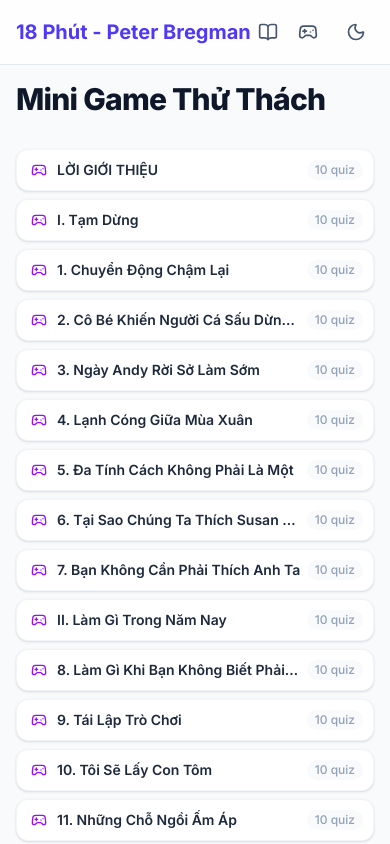
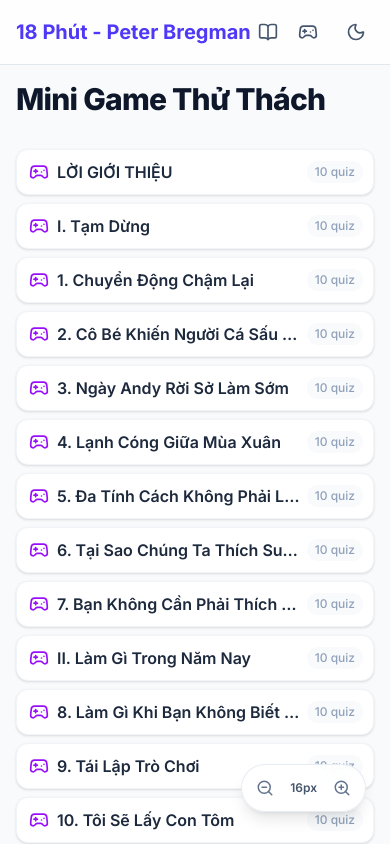
Before and after one commit to ttminh27/18phut, a Next.js app: page /quizzes in a window 390 px wide. Shown: the top 844 px of the page. Built offline with nearby package versions, Linux system fonts and the light colour scheme.

Commit message:
Add font-size zoom functionality to both Book and Game directory pages

```diff
--- /dev/null
+++ b/src/app/chapters/ChaptersClient.tsx
@@ -0,0 +1,65 @@
+"use client";
+
+import { useState } from "react";
+import Link from "next/link";
+import { BookText, ZoomIn, ZoomOut } from "lucide-react";
+import { Chapter } from "@/lib/chapters";
+
+export default function ChaptersClient({ chapters }: { chapters: Chapter[] }) {
+  const [fontSize, setFontSize] = useState(16); // Default base font size
+
+  const handleZoomIn = () => setFontSize(s => Math.min(s + 2, 24));
+  const handleZoomOut = () => setFontSize(s => Math.max(s - 2, 12));
+
+  return (
+    <div className="relative animate-in fade-in slide-in-from-bottom-4 duration-500">
+      {/* Floating Zoom Controls */}
+      <div className="fixed bottom-8 right-6 md:right-8 z-50 flex items-center bg-white/90 dark:bg-slate-800/95 backdrop-blur-md p-1.5 rounded-full shadow-lg border border-slate-200/80 dark:border-slate-700/80 hover:shadow-xl transition-all duration-300 hover:scale-105 active:scale-95">
+        <button
+          onClick={handleZoomOut}
+          className="p-2 text-slate-500 dark:text-slate-400 hover:bg-slate-100 dark:hover:bg-slate-700 hover:text-indigo-600 dark:hover:text-indigo-400 rounded-full transition-all disabled:opacity-30 disabled:pointer-events-none"
+          disabled={fontSize <= 12}
+          title="Thu nhỏ chữ"
+        >
+          <ZoomOut className="w-4.5 h-4.5" />
+        </button>
+        <span className="text-xs font-semibold text-slate-600 dark:text-slate-300 px-2 select-none min-w-[40px] text-center">{fontSize}px</span>
+        <button
+          onClick={handleZoomIn}
+          className="p-2 text-slate-500 dark:text-slate-400 hover:bg-slate-100 dark:hover:bg-slate-700 hover:text-indigo-600 dark:hover:text-indigo-400 rounded-full transition-all disabled:opacity-30 disabled:pointer-events-none"
+          disabled={fontSize >= 24}
+          title="Phóng to chữ"
+        >
+          <ZoomIn className="w-4.5 h-4.5" />
+        </button>
+      </div>
+
+      <h1
+        className="font-extrabold tracking-tight text-slate-900 dark:text-slate-100 mb-8"
+        style={{ fontSize: `${fontSize * 1.875}px`, lineHeight: "1.2" }}
+      >
+        Mục Lục
+      </h1>
+
+      <div className="grid gap-2 sm:gap-4 grid-cols-1 sm:grid-cols-2">
+        {chapters.map((chapter) => (
+          <Link
+            key={chapter.id}
+            href={`/chapters/${chapter.id}`}
+            className="group flex items-center py-2 px-2.5 sm:p-4 bg-white dark:bg-slate-800 rounded-xl shadow-sm border border-slate-100 dark:border-slate-800 hover:shadow-md hover:border-indigo-100 dark:hover:border-indigo-500/50 transition-all"
+          >
+            <div className="flex items-center justify-center w-6 h-6 sm:w-10 sm:h-10 rounded-lg bg-transparent text-indigo-600 dark:text-indigo-400 mr-2 sm:mr-4 group-hover:scale-105 transition-transform flex-shrink-0">
+              <BookText className="w-4 h-4 sm:w-5 sm:h-5" />
+            </div>
+            <span
+              className="font-medium text-slate-700 dark:text-slate-300 group-hover:text-indigo-900 dark:group-hover:text-indigo-200 line-clamp-2"
+              style={{ fontSize: `${fontSize}px` }}
+            >
+              {chapter.title}
+            </span>
+          </Link>
+        ))}
+      </div>
+    </div>
+  );
+}
--- a/src/app/chapters/page.tsx
+++ b/src/app/chapters/page.tsx
@@ -1,29 +1,8 @@
 import { getAllChapters } from "@/lib/chapters";
-import Link from "next/link";
-import { BookText } from "lucide-react";
+import ChaptersClient from "./ChaptersClient";
 
 export default function ChaptersPage() {
   const chapters = getAllChapters();
 
-  return (
-    <div className="animate-in fade-in slide-in-from-bottom-4 duration-500">
-      <h1 className="text-3xl font-extrabold tracking-tight text-slate-900 dark:text-slate-100 mb-8">Mục Lục</h1>
-      <div className="grid gap-2 sm:gap-4 grid-cols-1 sm:grid-cols-2">
-        {chapters.map((chapter) => (
-          <Link
-            key={chapter.id}
-            href={`/chapters/${chapter.id}`}
-            className="group flex items-center py-2 px-2.5 sm:p-4 bg-white dark:bg-slate-800 rounded-xl shadow-sm border border-slate-100 dark:border-slate-800 hover:shadow-md hover:border-indigo-100 dark:hover:border-indigo-500/50 transition-all"
-          >
-            <div className="flex items-center justify-center w-6 h-6 sm:w-10 sm:h-10 rounded-lg bg-transparent text-indigo-600 dark:text-indigo-400 mr-2 sm:mr-4 group-hover:scale-105 transition-transform flex-shrink-0">
-              <BookText className="w-4 h-4 sm:w-5 sm:h-5" />
-            </div>
-            <span className="font-medium text-slate-700 dark:text-slate-300 group-hover:text-indigo-900 dark:group-hover:text-indigo-200 line-clamp-2 text-sm sm:text-base">
-              {chapter.title}
-            </span>
-          </Link>
-        ))}
-      </div>
-    </div>
-  );
+  return <ChaptersClient chapters={chapters} />;
 }
--- /dev/null
+++ b/src/app/quizzes/QuizzesClient.tsx
@@ -0,0 +1,71 @@
+"use client";
+
+import { useState } from "react";
+import Link from "next/link";
+import { Gamepad2, ZoomIn, ZoomOut } from "lucide-react";
+import { Chapter } from "@/lib/chapters";
+
+export default function QuizzesClient({ chapters }: { chapters: Chapter[] }) {
+  const [fontSize, setFontSize] = useState(16); // Default base font size
+
+  const handleZoomIn = () => setFontSize(s => Math.min(s + 2, 24));
+  const handleZoomOut = () => setFontSize(s => Math.max(s - 2, 12));
+
+  return (
+    <div className="relative animate-in fade-in slide-in-from-bottom-4 duration-500">
+      {/* Floating Zoom Controls */}
+      <div className="fixed bottom-8 right-6 md:right-8 z-50 flex items-center bg-white/90 dark:bg-slate-800/95 backdrop-blur-md p-1.5 rounded-full shadow-lg border border-slate-200/80 dark:border-slate-700/80 hover:shadow-xl transition-all duration-300 hover:scale-105 active:scale-95">
+        <button
+          onClick={handleZoomOut}
+          className="p-2 text-slate-500 dark:text-slate-400 hover:bg-slate-100 dark:hover:bg-slate-700 hover:text-indigo-600 dark:hover:text-indigo-400 rounded-full transition-all disabled:opacity-30 disabled:pointer-events-none"
+          disabled={fontSize <= 12}
+          title="Thu nhỏ chữ"
+        >
+          <ZoomOut className="w-4.5 h-4.5" />
+        </button>
+        <span className="text-xs font-semibold text-slate-600 dark:text-slate-300 px-2 select-none min-w-[40px] text-center">{fontSize}px</span>
+        <button
+          onClick={handleZoomIn}
+          className="p-2 text-slate-500 dark:text-slate-400 hover:bg-slate-100 dark:hover:bg-slate-700 hover:text-indigo-600 dark:hover:text-indigo-400 rounded-full transition-all disabled:opacity-30 disabled:pointer-events-none"
+          disabled={fontSize >= 24}
+          title="Phóng to chữ"
+        >
+          <ZoomIn className="w-4.5 h-4.5" />
+        </button>
+      </div>
+
+      <h1
+        className="font-extrabold tracking-tight text-slate-900 dark:text-slate-100 mb-8"
+        style={{ fontSize: `${fontSize * 1.875}px`, lineHeight: "1.2" }}
+      >
+        Mini Game Thử Thách
+      </h1>
+
+      <div className="grid gap-2 sm:gap-3 grid-cols-1 md:grid-cols-2">
+        {chapters.map((chapter) => (
+          <Link
+            key={chapter.id}
+            href={`/quizzes/${chapter.id}`}
+            className="group flex items-center justify-between p-2.5 sm:p-3.5 bg-white dark:bg-slate-800 rounded-xl shadow-sm border border-slate-100 dark:border-slate-800 hover:shadow-md hover:border-purple-200 dark:hover:border-purple-500/50 transition-all gap-1.5 sm:gap-3"
+          >
+            <div className="flex items-center justify-center w-6 h-6 sm:w-10 sm:h-10 rounded-lg bg-transparent text-purple-600 dark:text-purple-400 group-hover:scale-105 transition-transform flex-shrink-0">
+              <Gamepad2 className="w-5 h-5" />
+            </div>
+            <h2
+              className="font-semibold text-slate-800 dark:text-slate-200 truncate flex-1 group-hover:text-purple-700 dark:group-hover:text-purple-300"
+              style={{ fontSize: `${fontSize}px` }}
+            >
+              {chapter.title}
+            </h2>
+            <span
+              className="font-medium text-slate-400 dark:text-slate-500 bg-slate-50 dark:bg-slate-900/30 px-2 py-0.5 sm:px-2.5 sm:py-1 rounded-full flex-shrink-0"
+              style={{ fontSize: `${fontSize * 0.75}px` }}
+            >
+              10 quiz
+            </span>
+          </Link>
+        ))}
+      </div>
+    </div>
+  );
+}
--- a/src/app/quizzes/page.tsx
+++ b/src/app/quizzes/page.tsx
@@ -1,32 +1,8 @@
 import { getAllChapters } from "@/lib/chapters";
-import Link from "next/link";
-import { Gamepad2 } from "lucide-react";
+import QuizzesClient from "./QuizzesClient";
 
 export default function QuizzesPage() {
   const chapters = getAllChapters();
 
-  return (
-    <div className="animate-in fade-in slide-in-from-bottom-4 duration-500">
-      <h1 className="text-3xl font-extrabold tracking-tight text-slate-900 dark:text-slate-100 mb-8">Mini Game Thử Thách</h1>
-      <div className="grid gap-2 sm:gap-3 grid-cols-1 md:grid-cols-2">
-        {chapters.map((chapter) => (
-          <Link
-            key={chapter.id}
-            href={`/quizzes/${chapter.id}`}
-            className="group flex items-center justify-between py-2 px-2.5 sm:p-3.5 bg-white dark:bg-slate-800 rounded-xl shadow-sm border border-slate-100 dark:border-slate-800 hover:shadow-md hover:border-purple-200 dark:hover:border-purple-500/50 transition-all gap-1.5 sm:gap-3"
-          >
-            <div className="flex items-center justify-center w-6 h-6 sm:w-10 sm:h-10 rounded-lg bg-transparent text-purple-600 dark:text-purple-400 group-hover:scale-105 transition-transform flex-shrink-0">
-              <Gamepad2 className="w-4 h-4 sm:w-5 sm:h-5" />
-            </div>
-            <h2 className="font-semibold text-slate-800 dark:text-slate-200 text-sm sm:text-base truncate flex-1 group-hover:text-purple-700 dark:group-hover:text-purple-300">
-              {chapter.title}
-            </h2>
-            <span className="text-xs font-medium text-slate-400 dark:text-slate-500 bg-slate-50 dark:bg-slate-900/30 px-2 py-0.5 sm:px-2.5 sm:py-1 rounded-full flex-shrink-0">
-              10 quiz
-            </span>
-          </Link>
-        ))}
-      </div>
-    </div>
-  );
+  return <QuizzesClient chapters={chapters} />;
 }
```
